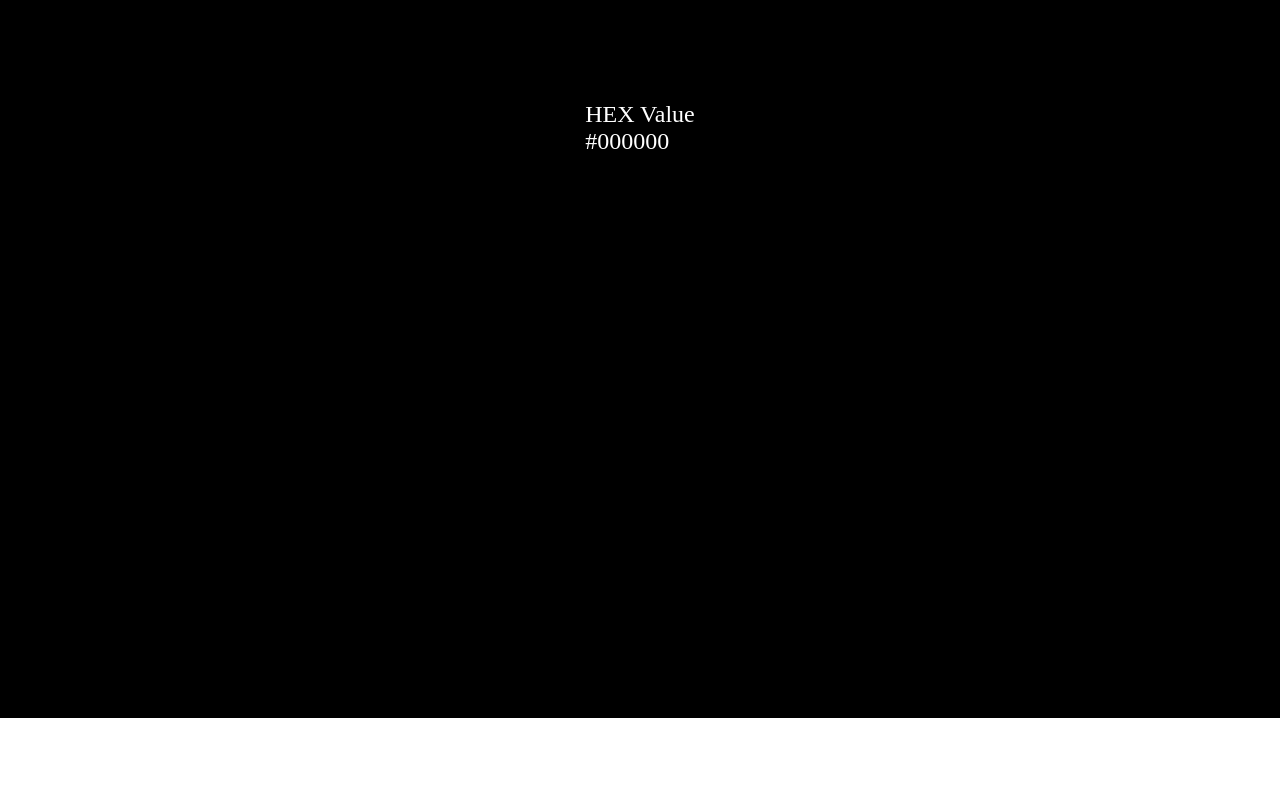
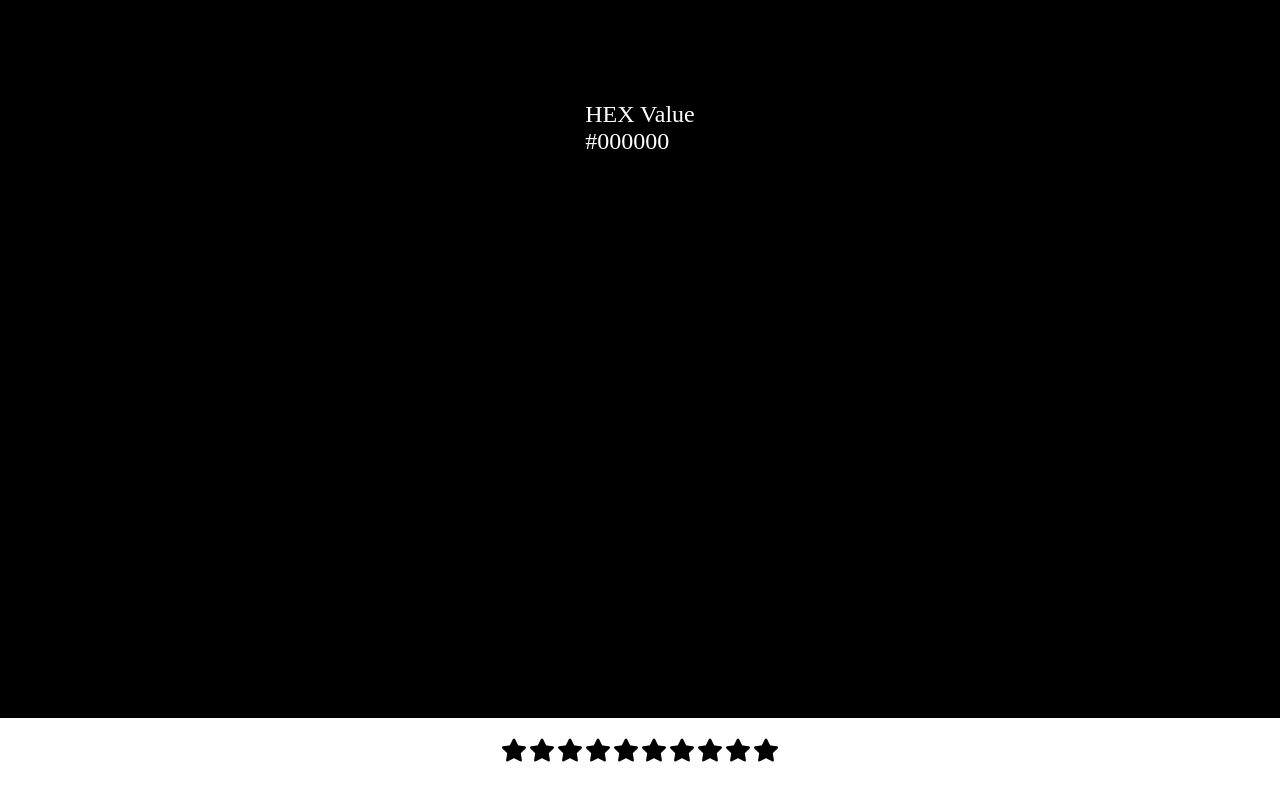
Before and after one commit to A-believer/vue-mini-project, a Vue app: page / in a window 1280 px wide. Shown: the part 512-1312 px from the top of the page. Before the commit the page ends 1230 px from the top, so only its background shows below. Built offline with nearby package versions, Linux system fonts and the light colour scheme.

Commit message:
star rating component component

```diff
--- a/package.json
+++ b/package.json
@@ -11,7 +11,9 @@
     "format": "prettier --write src/"
   },
   "dependencies": {
-    "vue": "^3.4.15"
+    "vite-svg-loader": "^5.1.0",
+    "vue": "^3.4.15",
+    "vue-material-design-icons": "^5.3.0"
   },
   "devDependencies": {
     "@rushstack/eslint-patch": "^1.3.3",
--- a/src/App.vue
+++ b/src/App.vue
@@ -1,11 +1,13 @@
 <script>
 import AccordionComp from "./components/AccordionComp.vue"
 import RandomColorComp from "./components/RandomColorComp.vue"
+import StarRatingComp from "./components/StarRatingComp.vue"
 
 export default {
   components: {
     AccordionComp,
-    RandomColorComp
+    RandomColorComp,
+    StarRatingComp
   }
 }
 </script>
@@ -14,6 +16,7 @@ export default {
   <main>
     <AccordionComp />
     <RandomColorComp />
+    <StarRatingComp />
   </main>
 
 </template>
--- /dev/null
+++ b/src/components/StarRatingComp.vue
@@ -0,0 +1,41 @@
+<script>
+
+
+
+export default {
+    data() {
+        return {
+            starArray: [1, 2, 3, 4, 5, 6, 7, 8, 9, 10],
+            rating: 0,
+            hover: 0
+        }
+    },
+
+}
+</script>
+
+<template>
+
+    <div :style="{
+        width: '100%',
+        height: '300px',
+        display: 'flex',
+        justifyContent: 'center',
+        gap: '4px'
+
+    }">
+        <svg @mouseenter="hover = star" @mouseleave="hover = 0" @click="rating = star" v-for="star in starArray"
+            :key="star" height="24px" width="24px" version="1.1" id="Capa_1" xmlns="http://www.w3.org/2000/svg"
+            xmlns:xlink="http://www.w3.org/1999/xlink" viewBox="0 0 47.94 47.94" xml:space="preserve">
+            <path :style="{
+        fill: star <= (rating || hover) ? '#4DB401' : '#000000',
+        cursor: 'pointer'
+    }" d="M26.285,2.486l5.407,10.956c0.376,0.762,1.103,1.29,1.944,1.412l12.091,1.757
+	c2.118,0.308,2.963,2.91,1.431,4.403l-8.749,8.528c-0.608,0.593-0.886,1.448-0.742,2.285l2.065,12.042
+	c0.362,2.109-1.852,3.717-3.746,2.722l-10.814-5.685c-0.752-0.395-1.651-0.395-2.403,0l-10.814,5.685
+	c-1.894,0.996-4.108-0.613-3.746-2.722l2.065-12.042c0.144-0.837-0.134-1.692-0.742-2.285l-8.749-8.528
+	c-1.532-1.494-0.687-4.096,1.431-4.403l12.091-1.757c0.841-0.122,1.568-0.65,1.944-1.412l5.407-10.956
+	C22.602,0.567,25.338,0.567,26.285,2.486z" />
+        </svg>
+    </div>
+</template>
--- a/vite.config.js
+++ b/vite.config.js
@@ -2,11 +2,13 @@ import { fileURLToPath, URL } from 'node:url'
 
 import { defineConfig } from 'vite'
 import vue from '@vitejs/plugin-vue'
+import svgLoader from 'vite-svg-loader';
 
 // https://vitejs.dev/config/
 export default defineConfig({
   plugins: [
     vue(),
+    svgLoader(),
   ],
   resolve: {
     alias: {
```
Also changed, not shown: src/assets/icons/star.svg (added), 1 other file (tests, documents, lock files or other folders).
